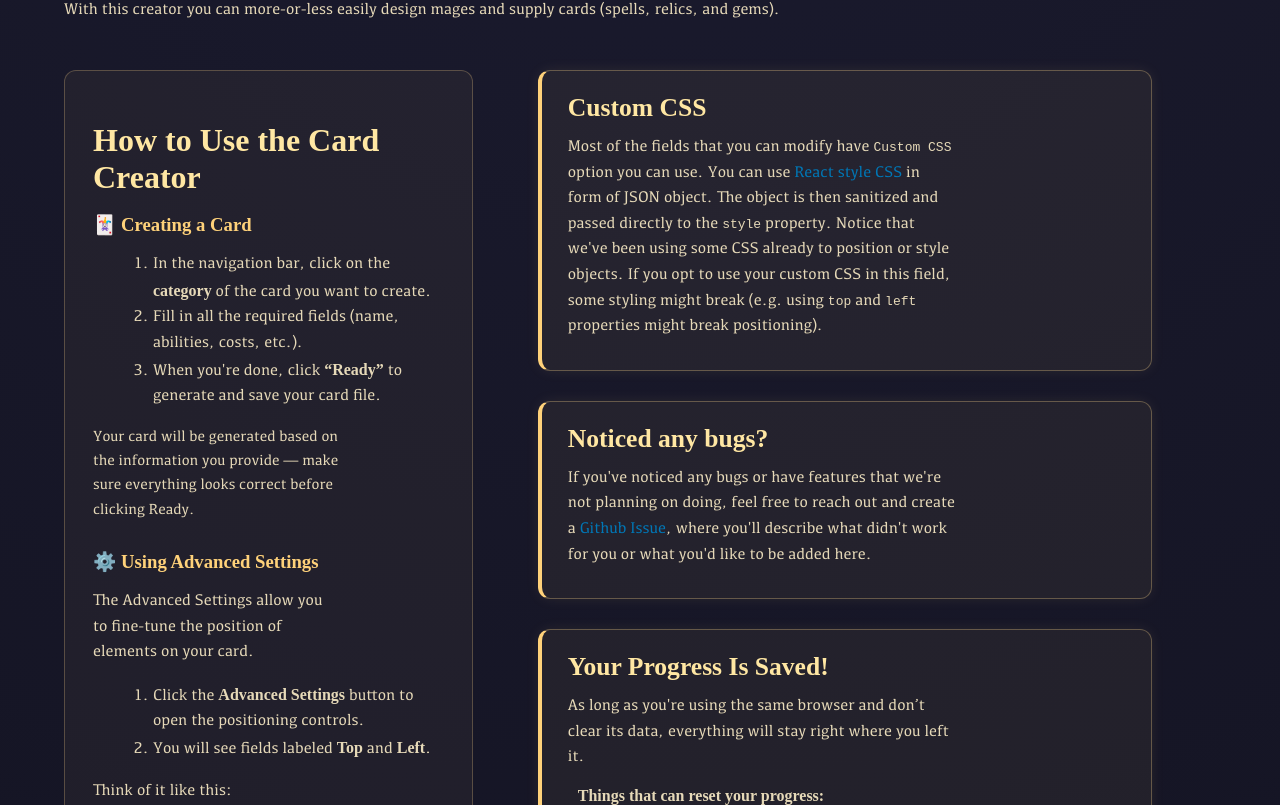
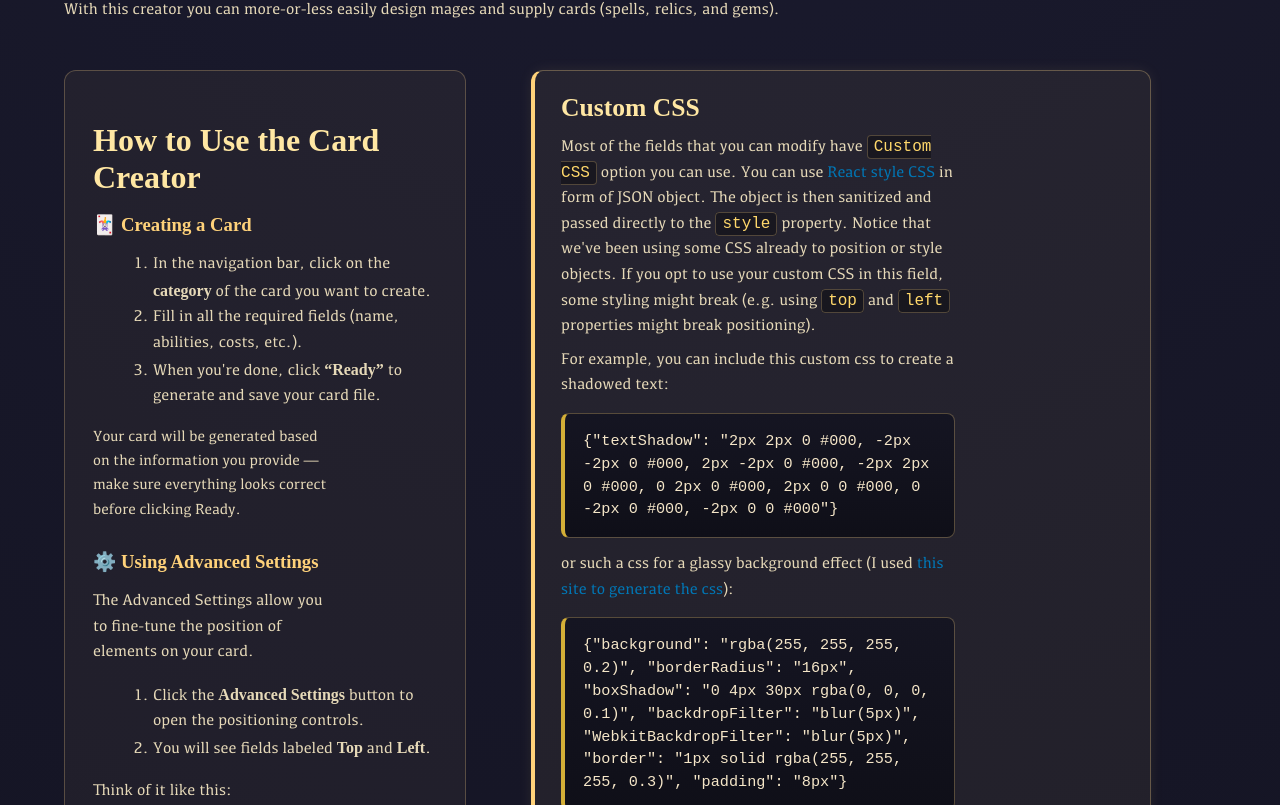
Before and after one commit to Davenury/aeons-end-builder, a React (Create React App) app: page /#/ in a window 1280 px wide. Shown: the part 475-1280 px from the top of the page. Built offline with nearby package versions, Linux system fonts and the light colour scheme; a web font is replaced by a local one.

Commit message:
examples for custom css

```diff
--- a/src/index.css
+++ b/src/index.css
@@ -636,3 +636,52 @@ input[type="file"]::file-selector-button:hover {
     transform: translateY(0);
   }
 }
+
+/* Inline code */
+code {
+  font-family: "Courier New", monospace;
+  background: rgba(0,0,0,0.35);
+  color: #ffd86b;
+  padding: 2px 6px;
+  border-radius: 4px;
+  border: 1px solid rgba(255,215,140,0.25);
+
+  word-break: break-word;
+}
+
+/* Code block */
+pre {
+  margin: 14px 0;
+  padding: 16px 18px;
+  background: linear-gradient(180deg, #151522, #0f0f18);
+  border: 1px solid rgba(255,215,140,0.3);
+  border-left: 4px solid #d4af37;
+  border-radius: 8px;
+
+  color: #f5e6c8;
+  font-family: "Courier New", monospace;
+  font-size: 0.95rem;
+  line-height: 1.5;
+
+  white-space: pre-wrap;   /* allow wrapping */
+  word-break: break-word;  /* break long strings */
+  overflow-x: auto;
+}
+
+/* reset inline styling inside pre */
+pre code {
+  background: none;
+  border: none;
+  padding: 0;
+  color: inherit;
+  white-space: inherit;
+}
+
+pre::-webkit-scrollbar {
+  height: 8px;
+}
+
+pre::-webkit-scrollbar-thumb {
+  background: #c9a44b;
+  border-radius: 4px;
+}
--- a/src/pages/Home.jsx
+++ b/src/pages/Home.jsx
@@ -106,6 +106,16 @@ export default function Home() {
               Most of the fields that you can modify have <code>Custom CSS</code> option you can use. You can use <a style={{color: '#0077B6'}} href="https://www.w3schools.com/react/react_css.asp" target="_blank">React style CSS</a> in form of JSON object. The object is then sanitized and passed directly to the <code>style</code> property.
               Notice that we've been using some CSS already to position or style objects. If you opt to use your custom CSS in this field, some styling might break (e.g. using <code>top</code> and <code>left</code> properties might break positioning).
             </p>
+            <p>
+              For example, you can include this custom css to create a shadowed text:
+              <pre><code>
+                {`{"textShadow": "2px 2px 0 #000, -2px -2px 0 #000, 2px -2px 0 #000, -2px 2px 0 #000, 0 2px 0 #000, 2px 0 0 #000, 0 -2px 0 #000, -2px 0 0 #000"}`}
+              </code></pre>
+              or such a css for a glassy background effect (I used <a href="https://css.glass/" target="_blank" style={{color: '#0077B6'}}>this site to generate the css</a>):
+              <pre><code>
+              {`{"background": "rgba(255, 255, 255, 0.2)", "borderRadius": "16px", "boxShadow": "0 4px 30px rgba(0, 0, 0, 0.1)", "backdropFilter": "blur(5px)", "WebkitBackdropFilter": "blur(5px)", "border": "1px solid rgba(255, 255, 255, 0.3)", "padding": "8px"}`}
+              </code></pre>
+            </p>
           </div>
 
           <div class="storage-info">
```
